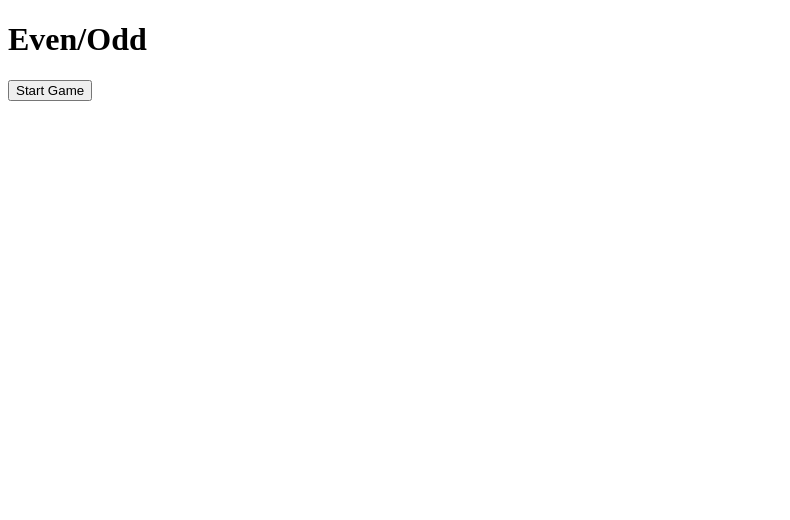
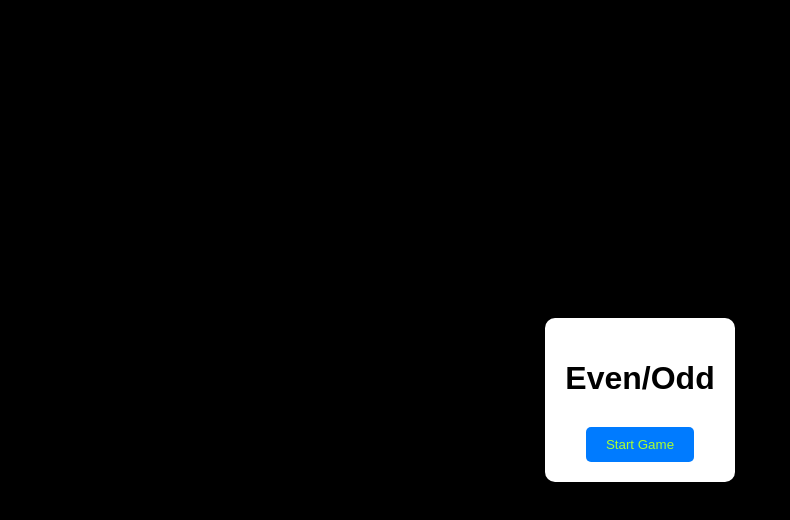
Before and after one commit to yemane01/Even-Odd, a plain HTML site: page index.html in a window 1280 px wide. Shown: the whole page, without its empty margins (0-790 px from the left). Drawn offline with Linux system fonts and the light colour scheme.

Commit message:
Update index.html

```diff
--- a/index.html
+++ b/index.html
@@ -3,8 +3,8 @@
 <head>
     <meta charset="UTF-8">
     <meta name="author" content="Yemane Teame">
-    <title>Even or Odd Game</title>
-    <link rel="stylesheet" href="styles.css">
+    <title>Even/Odd</title>
+    <link rel="stylesheet" href="style.css">
 </head>
 <body>
     <div class="container">
```
